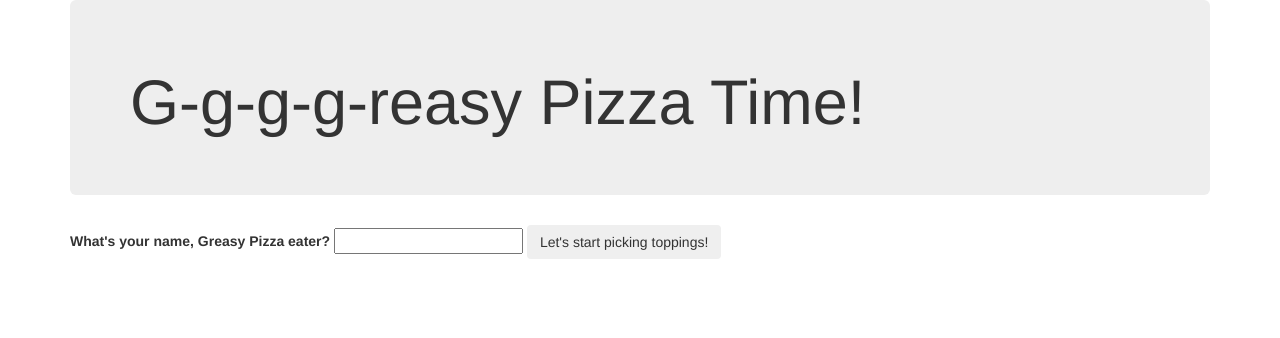
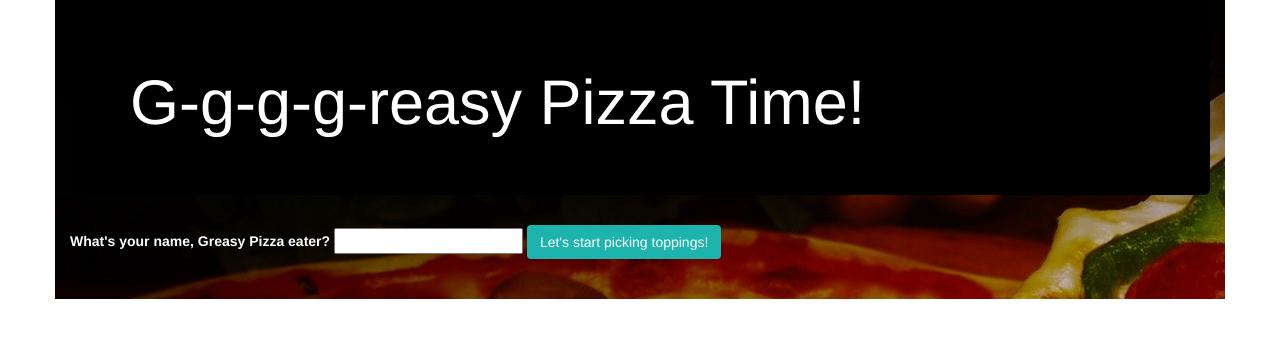
Before and after one commit to okiguess/pizza_order_form, a plain HTML site: page index.html in a window 1280 px wide. Drawn offline with Linux system fonts and the light colour scheme.

Commit message:
make additional adjustments to CSS styling, including a background image, spacing between boxes and words, etc

```diff
--- a/css/styles.css
+++ b/css/styles.css
@@ -5,3 +5,25 @@
 .orderOptions {
   display: none;
 }
+
+.container {
+  background-image: url("pizza.jpg");
+  color: #FFFFFF;
+}
+
+.jumbotron {
+  background-color: #000000;
+  width: 100%;
+}
+
+.btn {
+  background-color: #1cb4ac;
+}
+
+#userName {
+  color: #000000;
+}
+
+.orderSummary {
+  font-size: 42px;
+}
--- a/index.html
+++ b/index.html
@@ -31,35 +31,41 @@ Offer a delivery option that then requires address information. -->
         <input id="userName" type="text">
         <button type="submit" class="btn" id="nameSubmit">Let's start picking toppings!</button>
       </form>
+      <br>
       <div class="orderOptions">
         <div class="radio">
           <label>
             <input type="radio" name="size" value="small">12-inch (not enough)
           </label>
         </div>
+        <br>
         <div class="radio">
           <label>
             <input type="radio" name="size" value="medium">16-inch (the responsible option)
           </label>
         </div>
+        <br>
         <div class="radio">
           <label>
             <input type="radio" name="size" value="large">42-inch FAT MAN (you're doing it right!)
           </label>
         </div>
+        <br>
         <div id="toppingsSelect">
           <form id="toppingsList">
             <div class="form-group">
               <h3>The Greasy Fixings</h3>
-              <input type="checkbox" name="toppings" value="marinara">Spicy Marinara Sauce</input>
-              <input type="checkbox" name="toppings" value="mozerella">Mounds of Mozerella</input>
-              <input type="checkbox" name="toppings" value="mushrooms">Fresh mushrooms</input>
-              <input type="checkbox" name="toppings" value="olives">Succulent olives</input>
+              <input type="checkbox" name="toppings" value="marinara"> Spicy Marinara Sauce</input><br>
+              <input type="checkbox" name="toppings" value="mozerella"> Mounds of Mozerella</input><br>
+              <input type="checkbox" name="toppings" value="mushrooms"> Fresh mushrooms</input><br>
+              <input type="checkbox" name="toppings" value="olives"> Succulent olives</input><br>
             </div>
+            <br>
             <button type="submit" class="btn" id="submit">Let's make that pizza!</button>
           </form>
         </div>
       </div>
+      <br>
       <div class="orderSummary">
       </div>
     </div>
```
Also changed, not shown: css/pizza.jpg (added).
